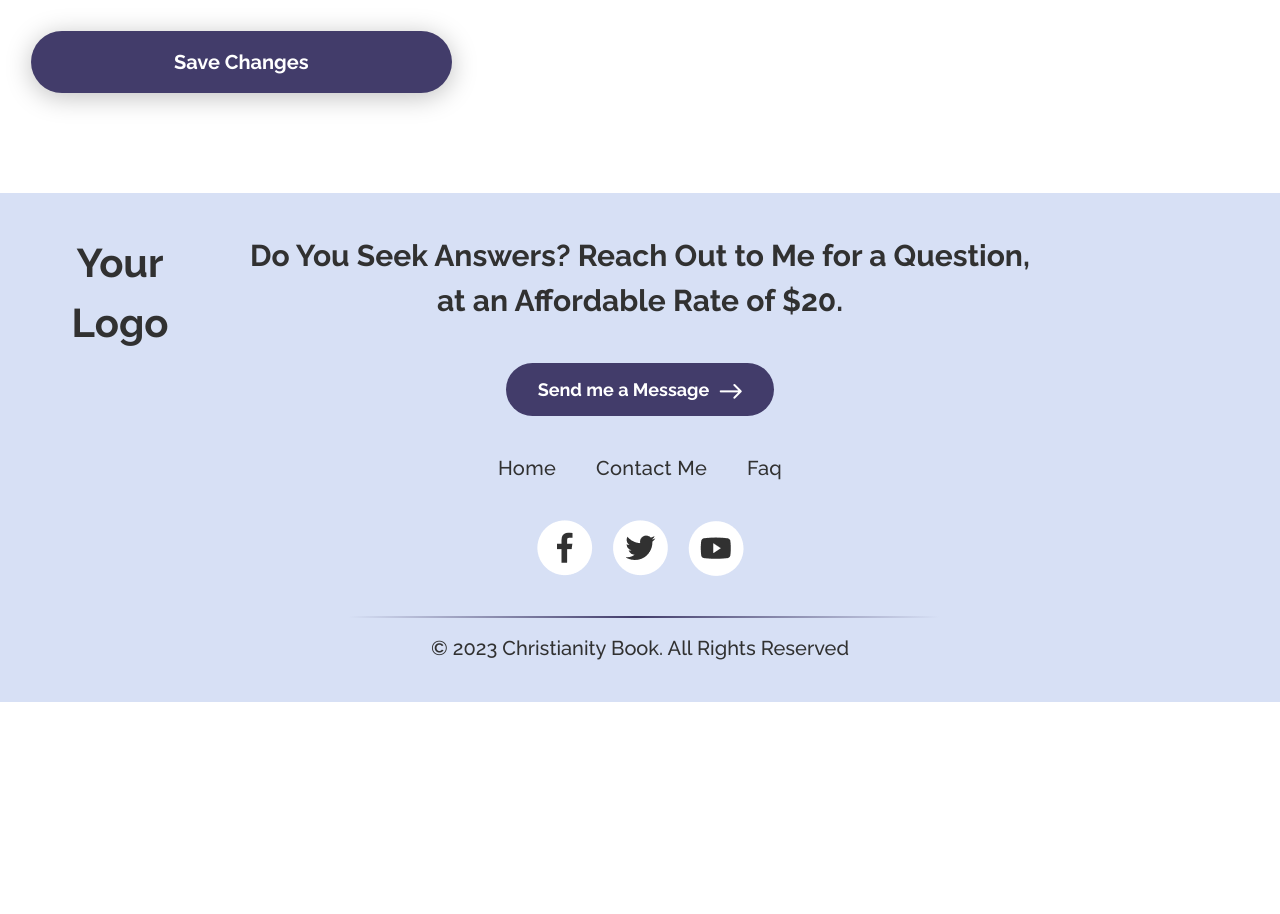
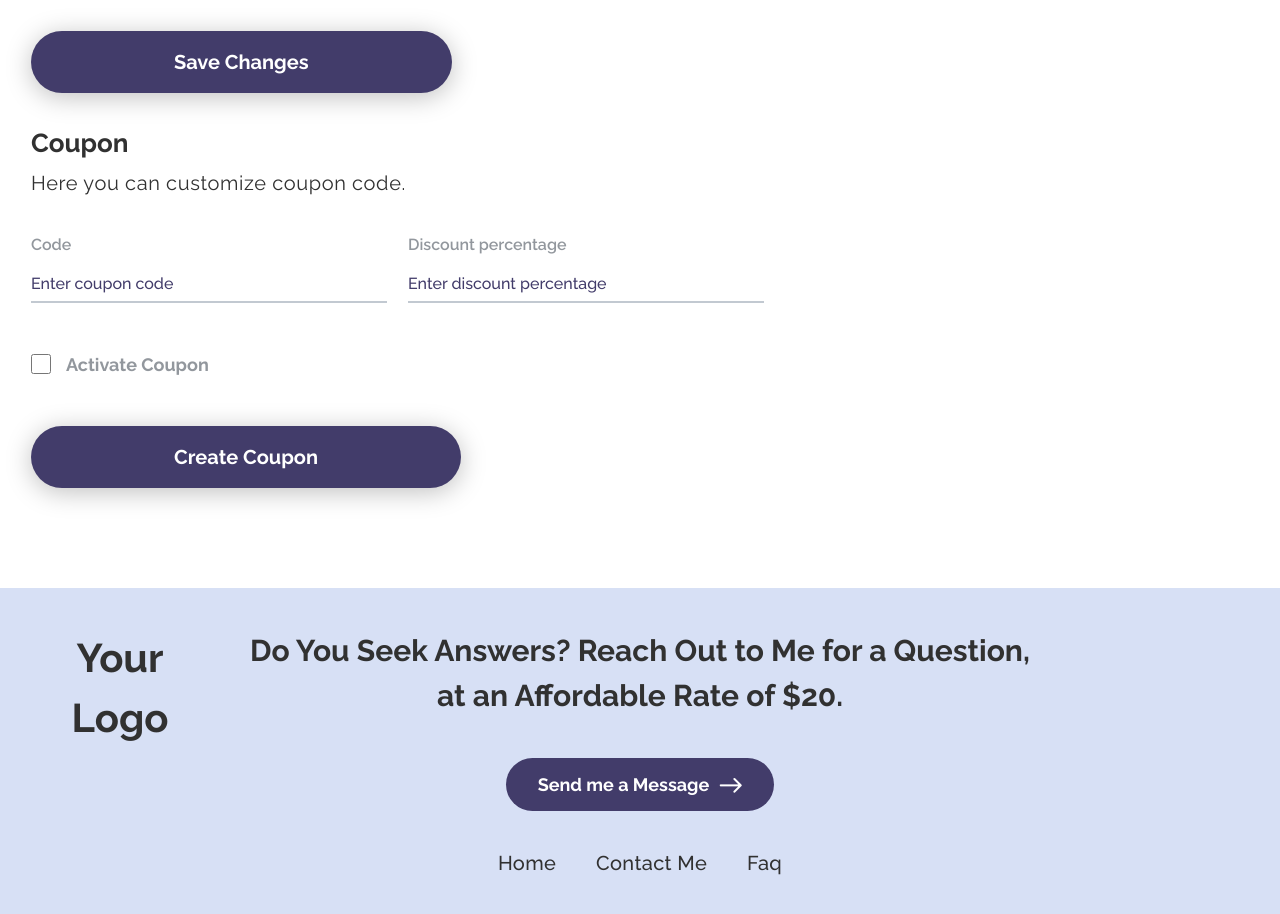
Before and after one commit to MamtazDev/christianity-book-react, a React (Vite) app: page /account-settings in a window 1280 px wide. Shown: the part 920-1834 px from the top of the page. Before the commit the page ends 1622 px from the top, so only its background shows below. Built offline with nearby package versions, Linux system fonts and the light colour scheme; no server answers; sample sign-in values are in the browser's storage.

Commit message:
coupon added

```diff
--- a/src/Routes/routes.jsx
+++ b/src/Routes/routes.jsx
@@ -100,8 +100,14 @@ export const router = createBrowserRouter([
       },
       {
         path: "/contact",
-        element:    <PrivateRoute> <Contact /></PrivateRoute>
-},
+        // element:    <PrivateRoute> <Contact /></PrivateRoute>
+        element: (
+          // <PrivateRoute>
+          //   {" "}
+          <Contact />
+          // </PrivateRoute>
+        ),
+      },
       // {
       //   path: "/contact",
       //   element: (
--- /dev/null
+++ b/src/api/coupon.js
@@ -0,0 +1,28 @@
+import { BASE_URL } from "../config/confir";
+
+export const createCoupon = async (data) => {
+  const res = await fetch(`${BASE_URL}/api/coupon/add`, {
+    method: "POST",
+    headers: {
+      "content-type": "application/json",
+    },
+    body: JSON.stringify(data),
+  });
+  return res.json();
+};
+
+export const getCoupon = async () => {
+  const res = await fetch(`${BASE_URL}/api/coupon/`);
+  return res.json();
+};
+
+export const editCoupon = async (data) => {
+  const res = await fetch(`${BASE_URL}/api/coupon/edit`, {
+    method: "PUT",
+    headers: {
+      "content-type": "application/json",
+    },
+    body: JSON.stringify(data),
+  });
+  return res.json();
+};
--- /dev/null
+++ b/src/components/Coupon/Coupon.jsx
@@ -0,0 +1,151 @@
+import React, { useContext, useEffect, useState } from "react";
+import { AuthContext } from "../../contexts/AuthProvider";
+import { createCoupon, editCoupon, getCoupon } from "../../api/coupon";
+import Swal from "sweetalert2";
+
+const Coupon = () => {
+  const { user } = useContext(AuthContext);
+  const [loading, setLoading] = useState(false);
+
+  const [couponInfo, setCouponInfo] = useState({});
+  const [isActive, setIsactive] = useState(false);
+
+  const getCouponCode = async () => {
+    const response = await getCoupon();
+
+    if (response.success) {
+      setCouponInfo(response?.coupon[0]);
+      setIsactive(response?.coupon[0]?.status);
+    }
+  };
+
+  const handleInputChange = (event) => {
+    setCouponInfo({ ...couponInfo, [event.target.name]: event.target.value });
+  };
+
+  const handleSubmit = async (event) => {
+    event.preventDefault();
+
+    setLoading(true);
+
+    const form = event.target;
+
+    const code = form.code.value;
+    const discount = Number((form.discount.value / 100).toFixed(2));
+    const status = isActive;
+    const couponId = couponInfo?._id;
+
+    try {
+      if (couponInfo._id) {
+        const response = await editCoupon({ code, discount, status, couponId });
+        if (response) {
+          getCouponCode();
+          setLoading(false);
+          Swal.fire({
+            position: "center",
+            icon: "success",
+            title: "Coupon edited successful!",
+            showConfirmButton: false,
+            timer: 1500,
+          });
+        }
+      } else {
+        const response = await createCoupon({ code, discount, status });
+        if (response) {
+          getCouponCode();
+          setLoading(false);
+          Swal.fire({
+            position: "center",
+            icon: "success",
+            title: "Coupon created successful!",
+            showConfirmButton: false,
+            timer: 1500,
+          });
+        }
+      }
+    } catch (error) {
+      setLoading(false);
+      Swal.fire({
+        position: "center",
+        icon: "error",
+        title: "Something went wrong!",
+        showConfirmButton: false,
+        timer: 1500,
+      });
+    }
+  };
+
+  useEffect(() => {
+    getCouponCode();
+  }, []);
+
+  return (
+    <div>
+      <div className="mb_40">
+        <h3>Coupon</h3>
+        <p>Here you can customize coupon code.</p>
+      </div>
+
+      <form onSubmit={handleSubmit} className="profileSetting ">
+        <div className="d-flex justify-content-start flex-wrap align-items-end acount_gap mb-5">
+          <div className="inputContainer1">
+            <label>Code</label>
+            <input
+              name="code"
+              type="text"
+              placeholder="Enter coupon code"
+              onChange={handleInputChange}
+              value={couponInfo?.code}
+              required
+            />
+          </div>
+          <div className="inputContainer1">
+            <label>Discount percentage</label>
+            <input
+              name="discount"
+              type="number"
+              min="1"
+              max="90"
+              onChange={handleInputChange}
+              placeholder="Enter discount percentage"
+              value={couponInfo?.discount * 100}
+              required
+            />
+          </div>
+        </div>
+        <div className="d-flex align-items-center ">
+          <input
+            type="checkbox"
+            checked={isActive}
+            // id="remember_me"
+            style={{ cursor: "pointer", height: "20px", width: "20px" }}
+            onClick={() => setIsactive(!isActive)}
+          />
+          <label
+            // htmlFor="remember_me"
+            style={{
+              marginLeft: "15px",
+              marginBottom: 0,
+              fontSize: "18px",
+              fontWeight: "700",
+            }}
+          >
+            Activate Coupon
+          </label>
+        </div>
+
+        {loading ? (
+          <button type="button" className="mt-5">
+            {couponInfo?._id ? "Saving Changes..." : "Creating Coupon..."}
+          </button>
+        ) : (
+          <button type="submit" className="mt-5">
+            {couponInfo?._id ? "Save Changes" : "Create Coupon"}
+          </button>
+        )}
+      </form>
+    </div>
+  );
+};
+
+export default Coupon;
--- a/src/components/Home/Banner/Banner.jsx
+++ b/src/components/Home/Banner/Banner.jsx
@@ -1,9 +1,21 @@
-import React from "react";
+import React, { useEffect, useState } from "react";
 import banner from "../../../assets/images/banner.png";
 import rightArrow from "../../../assets/images/right_arrow.png";
 import { Link } from "react-router-dom";
-import './Banner.css'
+import "./Banner.css";
+import { getCoupon } from "../../../api/coupon";
 const Banner = () => {
+  const [couponInfo, setCouponInfo] = useState(null);
+
+  const getCouponCode = async () => {
+    const response = await getCoupon();
+    if (response.success) {
+      setCouponInfo(response?.coupon[0]);
+    }
+  };
+  useEffect(() => {
+    getCouponCode();
+  }, []);
   return (
     <section>
       <div className="banner mb_all">
@@ -14,9 +26,12 @@ const Banner = () => {
               <h1>
                 Christianity is My Mental Disorder: A Client Guide to Recovery.
               </h1>
-              <p>
-                "Obtain a Complimentary Copy Using a Free Promo Code: Freedom”
-              </p>
+              {couponInfo?.status && (
+                <p>
+                  "Obtain a Complimentary Copy Using a Free Promo Code:{" "}
+                  {couponInfo?.code}”
+                </p>
+              )}
               <Link to="/read-book">
                 Read Now <img src={rightArrow} alt="" />
               </Link>
--- a/src/components/Login/LoginForm.jsx
+++ b/src/components/Login/LoginForm.jsx
@@ -60,11 +60,11 @@ const LoginForm = () => {
     try {
       const response = await userLogin(data);
       if (response?.status === 200) {
-        await addNotifications({
-          title: "User LoggedIn",
-          content: "User Logged in successfully",
-          userId: response?.user?._id,
-        });
+        // await addNotifications({
+        //   title: "User LoggedIn",
+        //   content: "User Logged in successfully",
+        //   userId: response?.user?._id,
+        // });
         const loggedInUser = {
           data: response?.user,
           token: response?.accessTOken,
--- a/src/components/Payment/Payment.jsx
+++ b/src/components/Payment/Payment.jsx
@@ -95,7 +95,7 @@ function Payment({ codeApplied }) {
     // const clientSecret = "";
 
     const clientSecret = await createPaymentIntent(
-      codeApplied ? 2000 - 2000 * 0.1 : 2000,
+      codeApplied ? 2000 - 2000 * codeApplied : 2000,
       "usd"
     );
 
--- a/src/config/confir.js
+++ b/src/config/confir.js
@@ -1,5 +1,5 @@
-export const BASE_URL = "https://devid-9ngw.onrender.com";
-// export const BASE_URL = "http://localhost:8000";
+// export const BASE_URL = "https://devid-9ngw.onrender.com";
+export const BASE_URL = "http://localhost:8000";
 export const imageHostKey = "7378254be2fef904c69a0c05769ced22";
 export const PAYPAL_CLIENT_ID =
   "AU5MU_zv99-9lisi6REmdZR8BY-AD2Oz9qOkfR_3c5vmpNealS-bIEBRl1kUO3cTdelJf1uqLOVg1jQ1";
--- a/src/pages/AccountSettings.jsx
+++ b/src/pages/AccountSettings.jsx
@@ -6,6 +6,7 @@ import Notification from "../components/AccountSettings/Notification";
 import ActivityGraph from "../components/AccountSettings/ActivityGraph";
 import PageHeading from "../components/Utils/PageHeading";
 import { AuthContext } from "../contexts/AuthProvider";
+import Coupon from "../components/Coupon/Coupon";
 
 const AccountSettings = () => {
   const { user, setUser } = useContext(AuthContext);
@@ -17,6 +18,7 @@ const AccountSettings = () => {
         <div className="account">
           <AccountSetting user={user?.data} setUser={setUser} />
           <ProfileSetting />
+          <Coupon />
           {/* <Subscription /> */}
           {/* <Notification /> */}
         </div>
--- a/src/pages/Subscription.jsx
+++ b/src/pages/Subscription.jsx
@@ -1,4 +1,4 @@
-import React, { useState } from "react";
+import React, { useEffect, useState } from "react";
 import { Link, useNavigate } from "react-router-dom";
 import "./Subscription.css";
 import CompletePayment from "../components/Modals/CompletePayment";
@@ -18,8 +18,9 @@ import { STRIPE_PK } from "../config/confir";
 const Subscription = () => {
   const [modalShow, setModalShow] = useState(false);
   const [couponCode, setCouponCode] = useState("");
-  const [codeApplied, setCodeApplied] = useState(false);
+  const [codeApplied, setCodeApplied] = useState(null);
   const [wrongCouponCode, setWrongCouponCode] = useState(false);
+  const [couponInfo, setCouponInfo] = useState({});
   const navigate = useNavigate();
 
   const stripePromise = loadStripe(STRIPE_PK);
@@ -38,13 +39,25 @@ const Subscription = () => {
   };
 
   const handleApplyCouponCode = () => {
-    if (couponCode === "DAVID") {
-      setCodeApplied(true);
+    if (couponCode === couponInfo?.code) {
+      setCodeApplied(couponInfo?.discount);
       setWrongCouponCode(false);
     } else {
       setWrongCouponCode(true);
     }
   };
+
+  const getCouponCode = async () => {
+    const response = await getCoupon();
+
+    if (response.success) {
+      setCouponInfo(response?.coupon[0]);
+    }
+  };
+
+  useEffect(() => {
+    getCouponCode();
+  }, []);
 
   return (
     <>
```
Also changed, not shown: src/components/Contact/ContactForm.jsx (+13 -12 lines), src/components/AccountSettings/ProfileSetting.jsx (indentation only).
